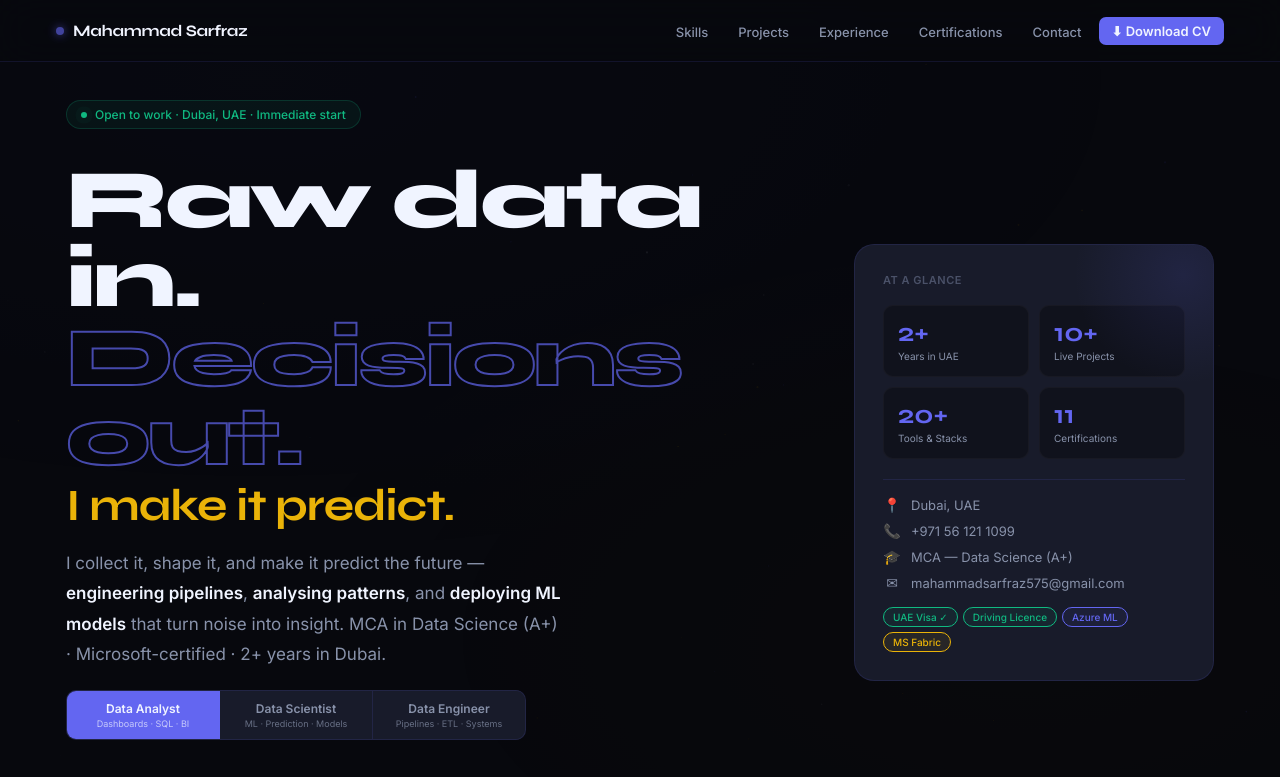
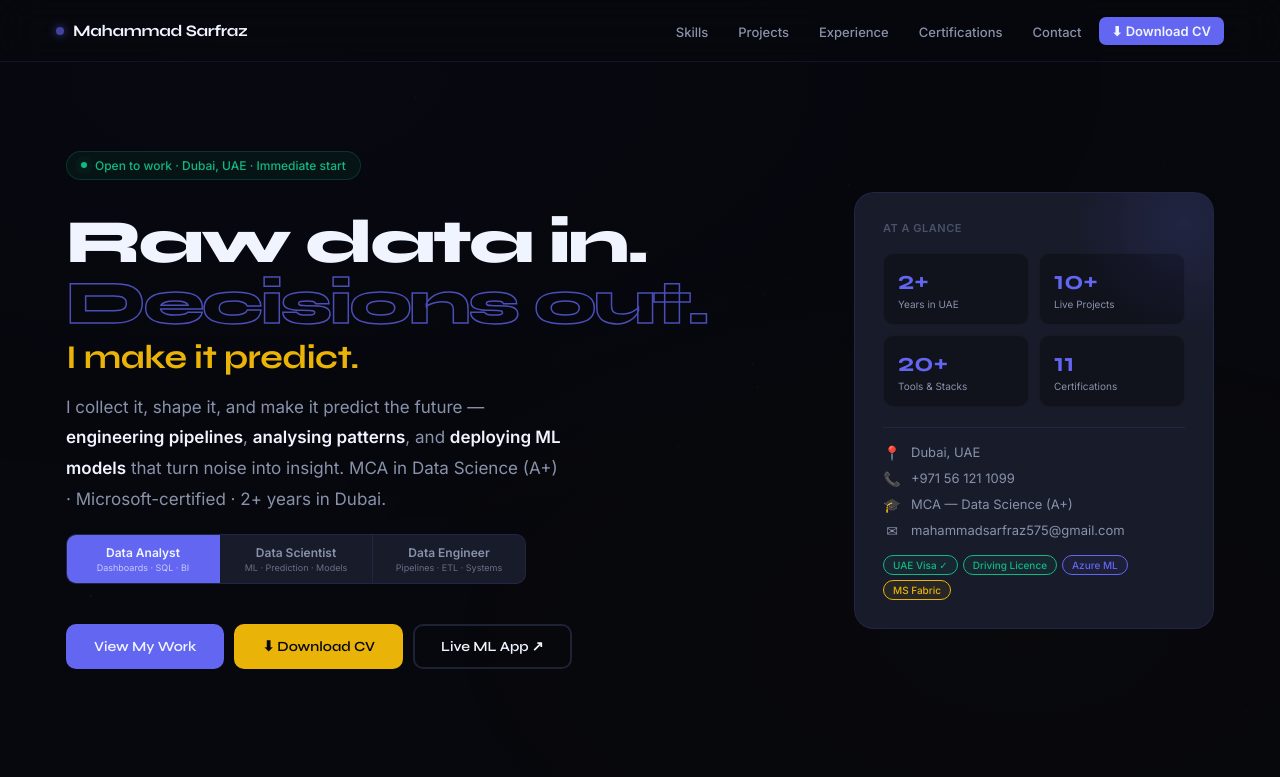
Before and after one commit to mahammadsarfraz575/mahammad-sarfraz.profile, a plain HTML site: page index.html in a window 1280 px wide. Shown: the top 777 px of the page. Drawn offline with Linux system fonts and the light colour scheme; animation ran at ten frames a second.

Commit message:
Add files via upload

```diff
--- a/index.html
+++ b/index.html
@@ -97,20 +97,20 @@
 /* HEADLINE */
 .hero-punch{
   font-family:var(--syne);
-  font-size:clamp(48px,6.5vw,88px);
-  font-weight:800;line-height:.95;
-  letter-spacing:-3px;margin-bottom:20px;
+  font-size:clamp(36px,4.8vw,68px);
+  font-weight:800;line-height:1.0;
+  letter-spacing:-2.5px;margin-bottom:18px;
 }
 .hero-punch .line1{color:var(--white);display:block}
 .hero-punch .line2{
   color:transparent;
-  -webkit-text-stroke:2px rgba(99,102,241,.7);
+  -webkit-text-stroke:1.5px rgba(99,102,241,.75);
   display:block;
 }
 .hero-punch .line3{
-  font-size:clamp(28px,3.5vw,48px);
+  font-size:clamp(20px,2.6vw,36px);
   color:var(--gold);display:block;font-weight:700;
-  letter-spacing:-1px;margin-top:8px;
+  letter-spacing:-.5px;margin-top:6px;
 }
 .hero-sub{
   font-size:17px;color:var(--muted);line-height:1.8;
@@ -390,7 +390,8 @@
   .cv-right{display:none}
   .deploy-steps{grid-template-columns:1fr 1fr}
   footer{padding:24px 20px}
-  .hero-punch{letter-spacing:-2px}
+  .hero-punch{letter-spacing:-1.5px;font-size:clamp(32px,7vw,52px)}
+  .hero-punch .line3{font-size:clamp(18px,4.5vw,28px)}
   .role-strip{max-width:100%}
 }
 @media(max-width:600px){
```
